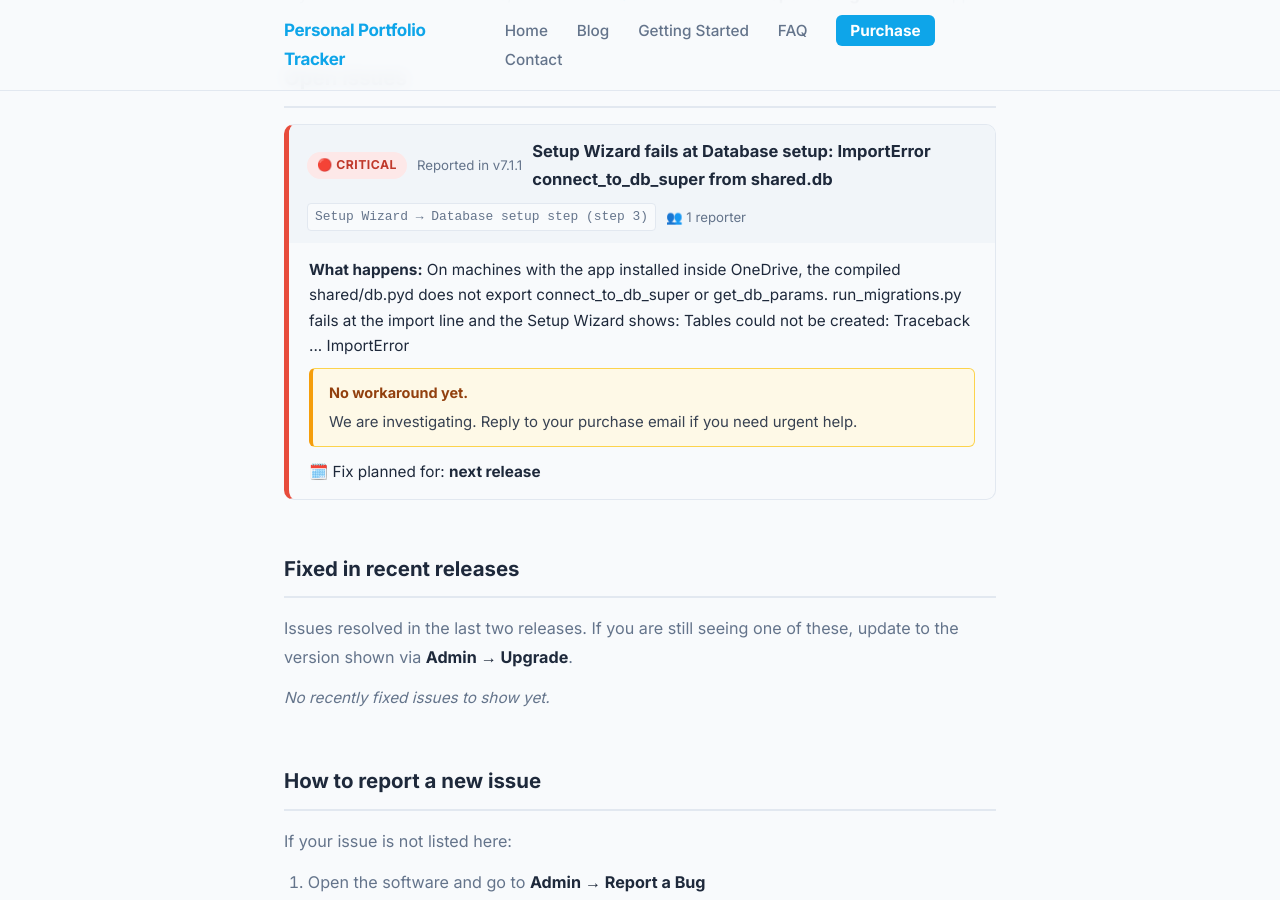
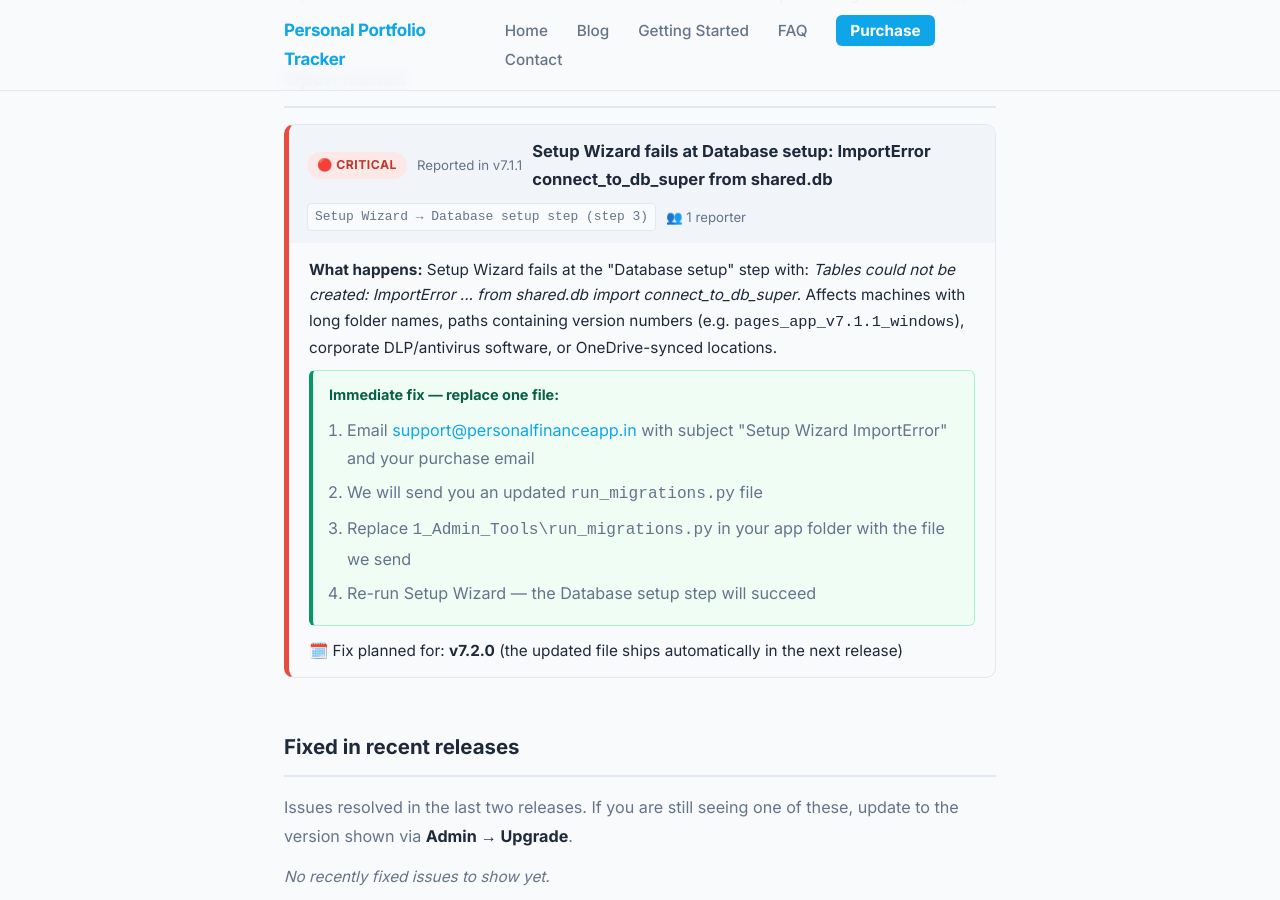
Before and after one commit to srikrishna2024/portfolio-tracker-blog, a Jekyll site: the page built from known-issues/index.html, in a window 1280 px wide and 900 px high, scrolled down 568 px. Built offline with Jekyll 4.4.1, drawn with Linux system fonts in a browser that asks for light colours.

Commit message:
known issues: add workaround for Setup Wizard ImportError (send updated run_migrations.py)

```diff
--- a/known-issues/index.html
+++ b/known-issues/index.html
@@ -27,7 +27,7 @@ title: Known Issues & Workarounds
         <span class="ki-version">👥 1 reporter</span>
       </div>
       <div class="ki-body">
-        <p><strong>What happens:</strong> On machines with the app installed inside OneDrive, the compiled shared/db.pyd does not export connect_to_db_super or get_db_params. run_migrations.py fails at the import line and the Setup Wizard shows: Tables could not be created: Traceback ... ImportError</p><div class="ki-workaround ki-no-workaround"><strong>No workaround yet.</strong><p>We are investigating. Reply to your purchase email if you need urgent help.</p></div><p class="ki-eta">🗓️ Fix planned for: <strong>next release</strong></p>
+        <p><strong>What happens:</strong> Setup Wizard fails at the "Database setup" step with: <em>Tables could not be created: ImportError ... from shared.db import connect_to_db_super</em>. Affects machines with long folder names, paths containing version numbers (e.g. <code>pages_app_v7.1.1_windows</code>), corporate DLP/antivirus software, or OneDrive-synced locations.</p><div class="ki-workaround"><strong>Immediate fix — replace one file:</strong><ol style="margin:8px 0 0;padding-left:18px;font-size:0.88rem;color:#374151;line-height:1.8"><li>Email <a href="mailto:support@personalfinanceapp.in">support@personalfinanceapp.in</a> with subject "Setup Wizard ImportError" and your purchase email</li><li>We will send you an updated <code>run_migrations.py</code> file</li><li>Replace <code>1_Admin_Tools\run_migrations.py</code> in your app folder with the file we send</li><li>Re-run Setup Wizard — the Database setup step will succeed</li></ol></div><p class="ki-eta">🗓️ Fix planned for: <strong>v7.2.0</strong> (the updated file ships automatically in the next release)</p>
       </div>
     </div>
   </div>
```
